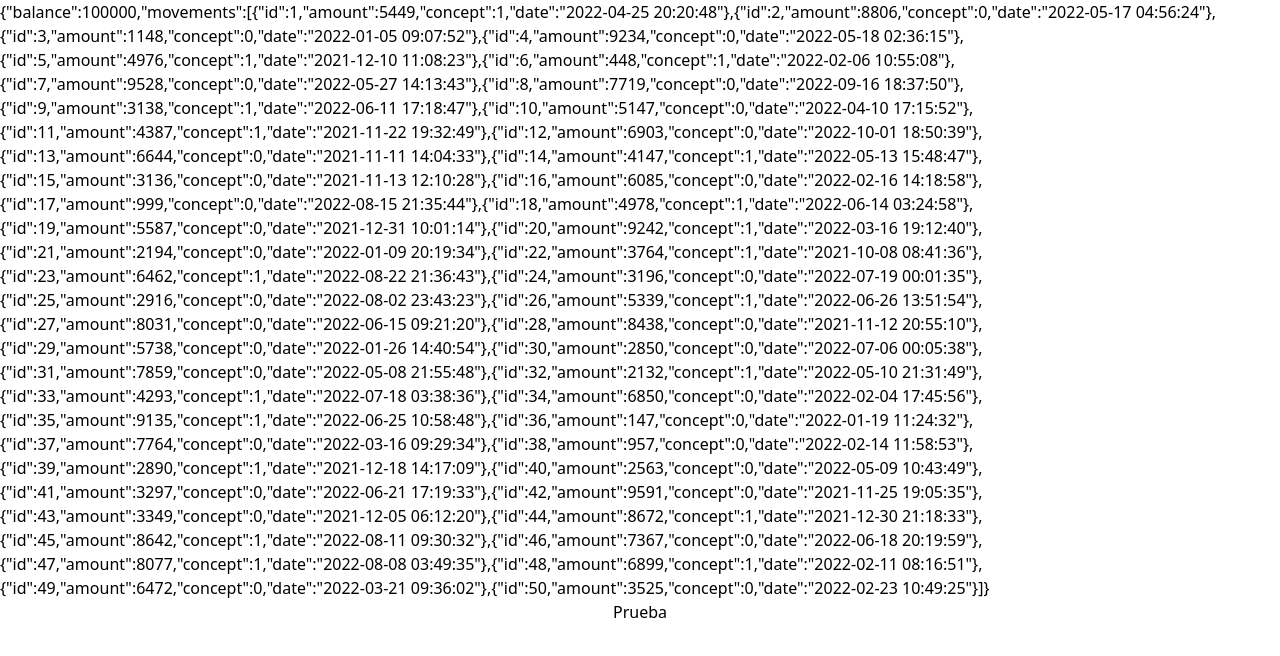
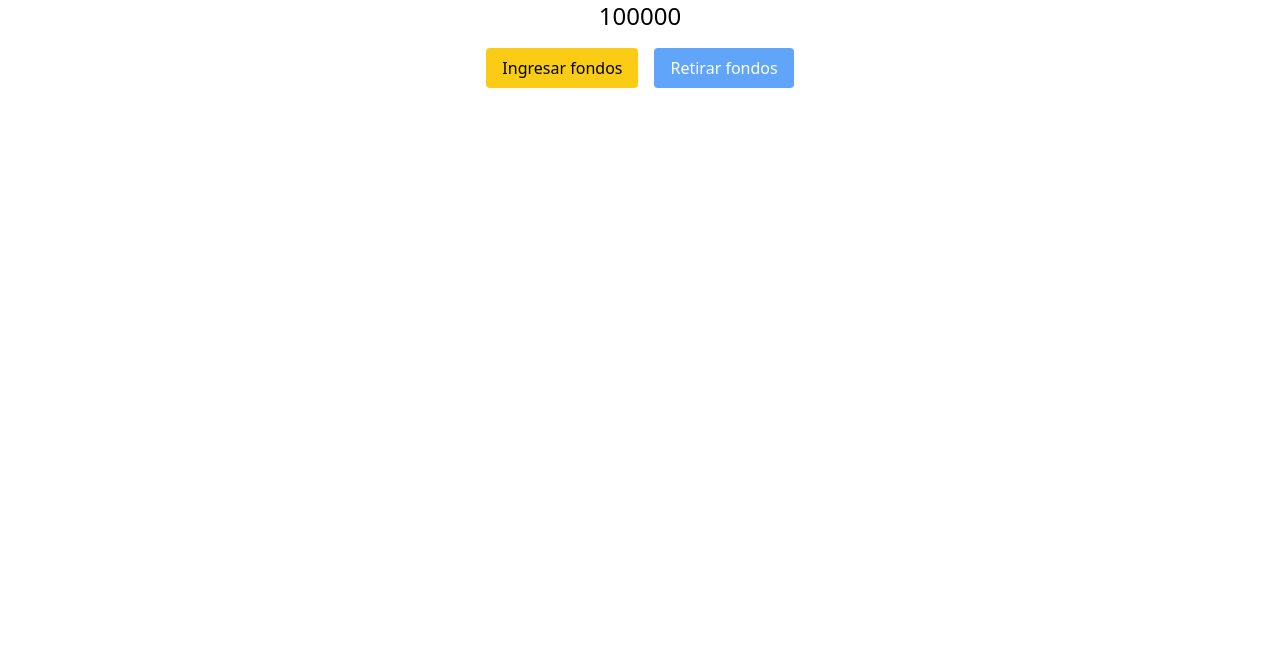
Before and after one commit to vicGeo/front-wallet, a React (Vite) app: page / in a window 1280 px wide. Shown: the top 656 px of the page. Built offline with nearby package versions, Linux system fonts and the light colour scheme.

Commit message:
handle deposit and withdraw money

```diff
--- a/package.json
+++ b/package.json
@@ -11,11 +11,14 @@
     "start": "json-server --watch db.json --port 3030"
   },
   "dependencies": {
+    "@fortawesome/fontawesome-free": "^6.4.0",
     "axios": "^1.4.0",
     "json-server": "^0.17.3",
     "primereact": "^9.6.0",
     "react": "^18.2.0",
-    "react-dom": "^18.2.0"
+    "react-dom": "^18.2.0",
+    "react-hook-form": "^7.45.1",
+    "uuid": "^9.0.0"
   },
   "devDependencies": {
     "@types/react": "^18.2.14",
--- a/src/App.tsx
+++ b/src/App.tsx
@@ -17,30 +17,74 @@ function App() {
     fetchData();
   }, []);
 
-  const contextValues = useMemo(() => ({
-    data, setData
-  }), [data, setData])
+  const contextValues = useMemo(
+    () => ({
+      data,
+      setData,
+    }),
+    [data, setData]
+  );
 
-  const handletest = () => {
-    const newMovements = {
+  const handleIngresar = () => {
+    const newData = {
+      balance: data.balance + 50,
+      movements: [
+        ...data.movements,
+        {
           id: data.movements.length + 1,
-      amount: 2000,
+          amount: 50,
+          concept: 0,
+          date: new Date(),
+          order: 'pedido',
+          prevBalance: data.balance,
+          actualBalance: data.balance + 50,
+        },
+      ],
+    };
+    setData(newData);
+  };
+  const handleRetirar = () => {
+    const newData = {
+      balance: data.balance - 50,
+      movements: [
+        ...data.movements,
+        {
+          id: data.movements.length + 1,
+          amount: 50,
           concept: 1,
           date: new Date(),
-      order: 'prueba',
+          order: 'pedido',
+          prevBalance: data.balance,
+          actualBalance: data.balance - 50,
+        },
+      ],
     };
-    setData((prevData) => ({
-      ...prevData,
-      movements: [...prevData.movements, newMovements],
-    }));
+    setData(newData);
   };
 
   return (
     <WalletContext.Provider value={contextValues}>
       <main className='grid place-items-center'>
-      {JSON.stringify(data)}
-      <section>
-        <button onClick={handletest}>Prueba</button>
+        <section className='flex items-center justify-center'>
+          <div className='flex flex-col gap-4'>
+            <p className='flex items-center justify-center text-2xl font-medium'>
+              {data.balance}
+            </p>
+            <div className='flex gap-4'>
+              <button
+                onClick={() => handleIngresar()}
+                className='bg-yellow-400 hover:bg-yellow-500 text-black font-medium py-2 px-4 rounded'
+              >
+                Ingresar fondos
+              </button>
+              <button
+                onClick={() => handleRetirar()}
+                className='bg-blue-400 hover:bg-blue-500 text-white font-medium py-2 px-4 rounded'
+              >
+                Retirar fondos
+              </button>
+            </div>
+          </div>
         </section>
       </main>
     </WalletContext.Provider>
```
Also changed, not shown: 1 other file (tests, documents, lock files or other folders). Lines whose indentation alone changed are shown as unchanged.
